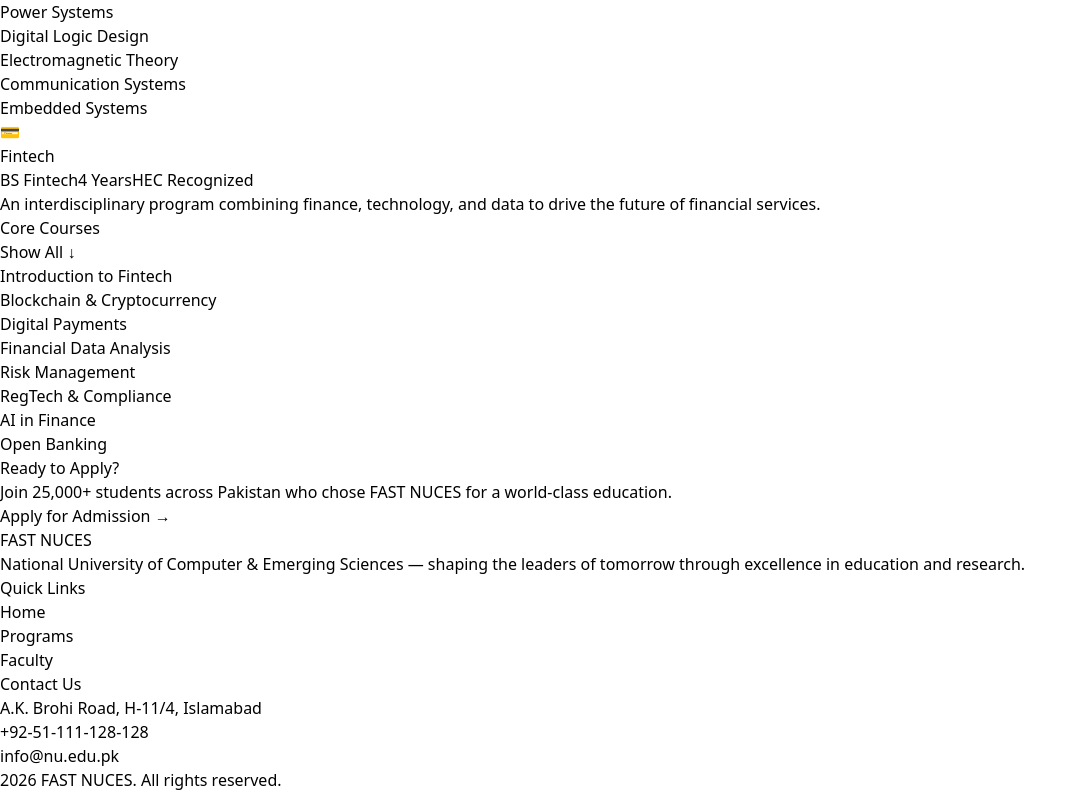
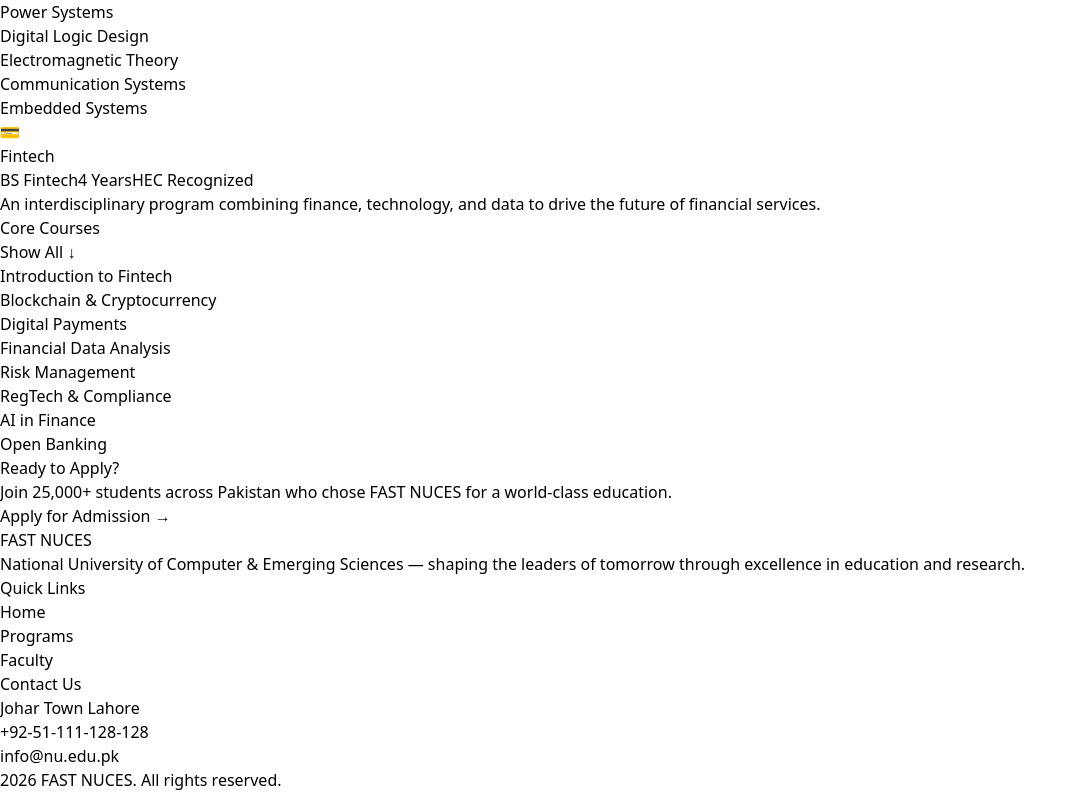
Before and after one commit to MoeezSalman/college-portfolio, a React (Vite) app: page /programs in a window 1280 px wide. Shown: the part 1776-2568 px from the top of the page, without its empty margins (0-1087 px from the left). Built offline with nearby package versions, Linux system fonts and the light colour scheme.

Commit message:
make some slight changes in footer

```diff
--- a/src/components/Footer.jsx
+++ b/src/components/Footer.jsx
@@ -26,7 +26,7 @@
         <div>
           <p className="text-white font-semibold mb-3">Contact Us</p>
           <ul className="space-y-2 text-sm">
-            <li>A.K. Brohi Road, H-11/4, Islamabad</li>
+            <li>Johar Town Lahore</li>
             <li>+92-51-111-128-128</li>
             <li>info@nu.edu.pk</li>
           </ul>
```
Also changed, not shown: 1 other file (tests, documents, lock files or other folders).
